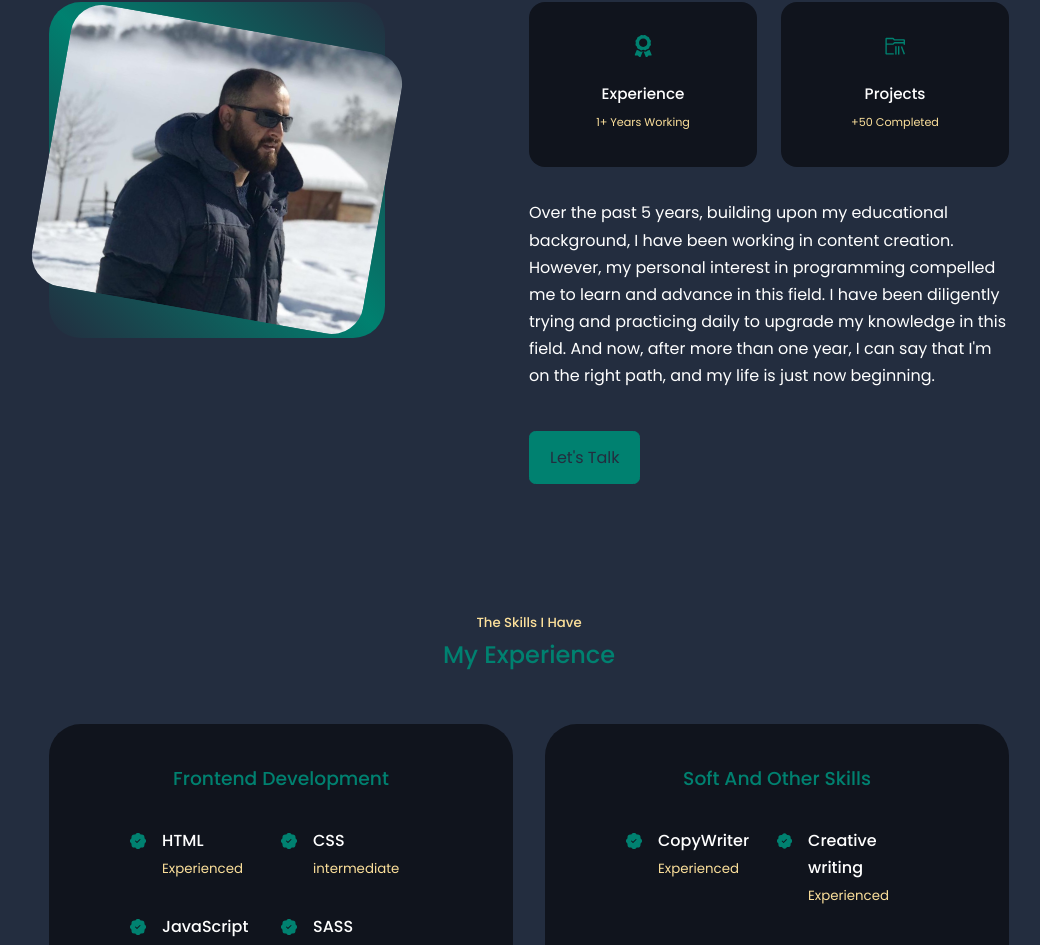
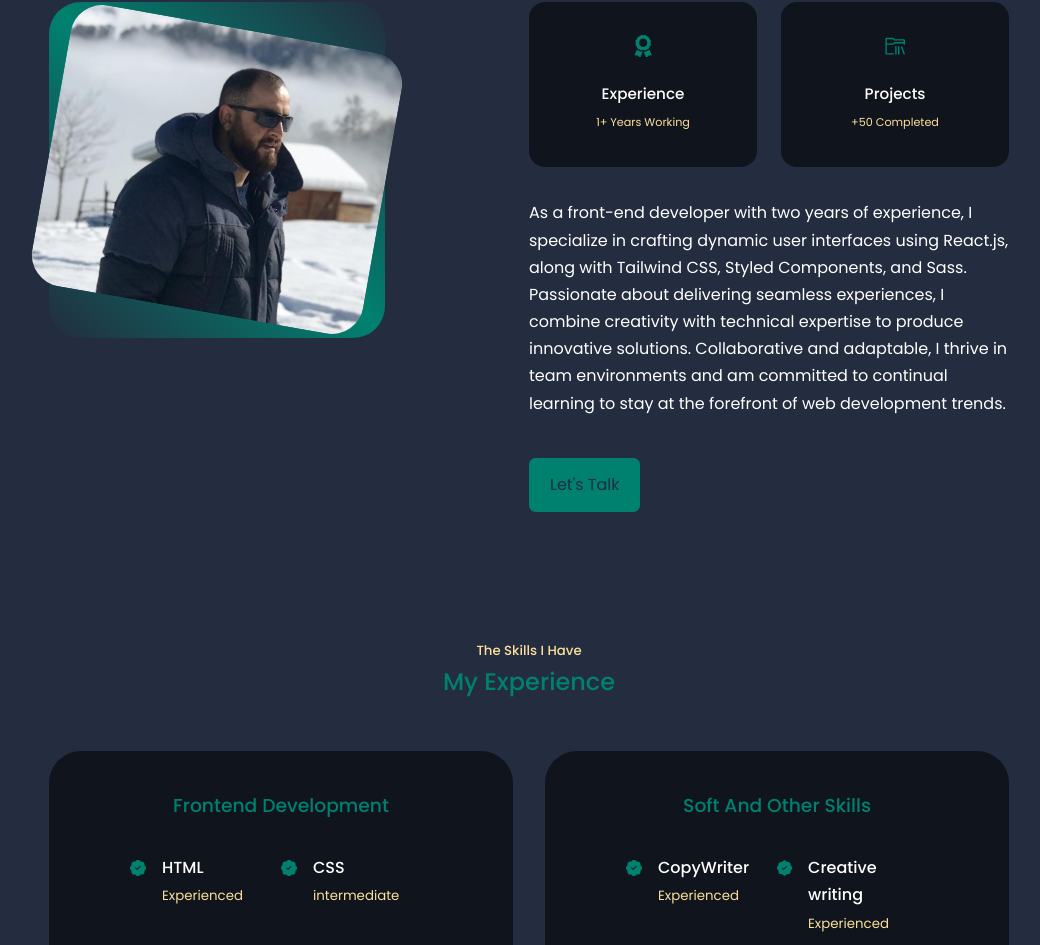
Before and after one commit to repour/Portfolio, a React (Create React App) app: page / in a window 1280 px wide. Shown: the part 1100-2045 px from the top of the page, without its empty margins (111-1151 px from the left). Built offline with nearby package versions, Linux system fonts and the light colour scheme.

Commit message:
Update About.jsx

```diff
--- a/src/components/About/About.jsx
+++ b/src/components/About/About.jsx
@@ -29,7 +29,7 @@ const About = () => {
             </article>
           </div>
           <p>
-          Over the past 5 years, building upon my educational background, I have been working in content creation. However, my personal interest in programming compelled me to learn and advance in this field. I have been diligently trying and practicing daily to upgrade my knowledge in this field. And now, after more than one year, I can say that I'm on the right path, and my life is just now beginning.</p>
+          As a front-end developer with two years of experience, I specialize in crafting dynamic user interfaces using React.js, along with Tailwind CSS, Styled Components, and Sass. Passionate about delivering seamless experiences, I combine creativity with technical expertise to produce innovative solutions. Collaborative and adaptable, I thrive in team environments and am committed to continual learning to stay at the forefront of web development trends.</p>
           <a href="#contact" className='btn btn-primary'>Let's Talk</a>
         </div>
       </div>
```
